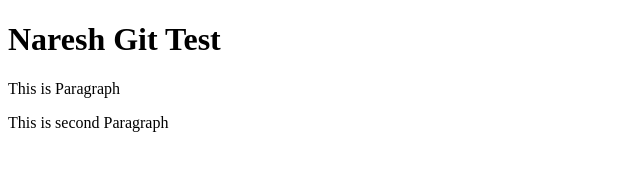
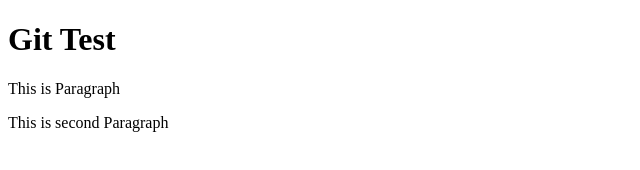
Before and after one commit to nareshrouthu/git-test, a website: page index.html in a window 1280 px wide. Shown: the whole page, without its empty margins (0-640 px from the left). Drawn offline with Linux system fonts and the light colour scheme.

Commit message:
after adding node - lite server

```diff
--- a/index.html
+++ b/index.html
@@ -7,7 +7,7 @@
     <title>Document</title>
 </head>
 <body>
-    <h1>Naresh Git Test</h1>
+    <h1>Git Test</h1>
     <p>This is Paragraph</p>
     <p>This is second Paragraph</p>
 </body>
```
Also changed, not shown: package.json (added, +24 -0 lines), 2 other files.
